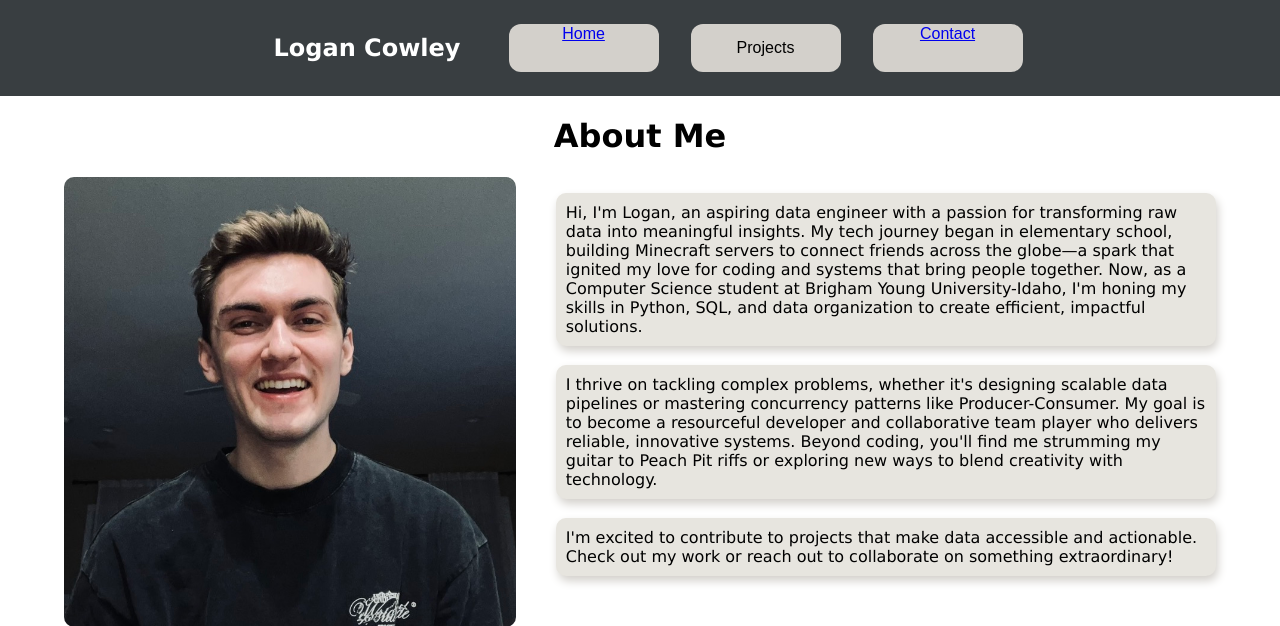
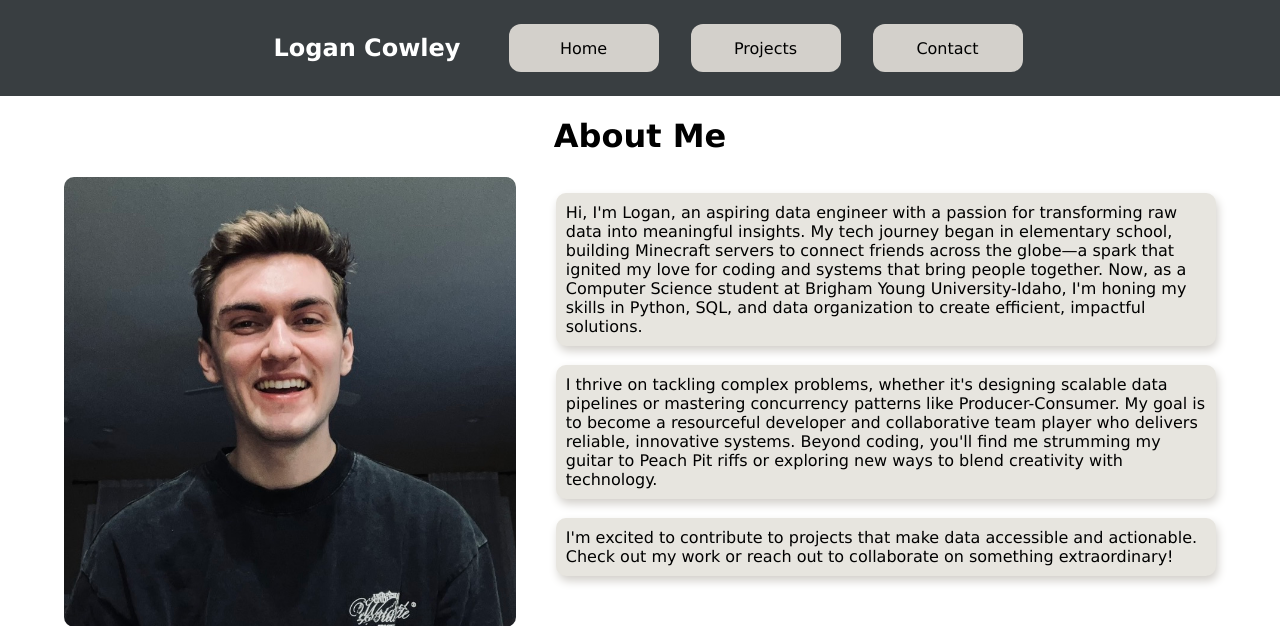
Before and after one commit to logcow123/portfollio_website, a Flask app: page / in a window 1280 px wide. Shown: the top 626 px of the page. Run offline with Flask 3, Linux system fonts and the light colour scheme.

Commit message:
centered words inside buttons

```diff
--- a/app/static/styles.css
+++ b/app/static/styles.css
@@ -36,22 +36,19 @@ header{
 
 .nav-but{
     background-color: var(--timberwold);
+    color: black;
     border: none;
     text-align: center;
-    align-items: center;
+    align-content: center;
     font-size: medium;
     height: 3rem;
     width: 150px;
     border-radius: 12px;
     margin-left: 1rem;
     margin-right: 1rem;
+    text-decoration: none;
 }
 
-.nav-but a{
-    display: block;
-    width: 100%;
-    height: 100%;
-}
 
 .nav-but:hover{
     background-color: var(--kepple);
--- a/app/templates/base.html
+++ b/app/templates/base.html
@@ -9,13 +9,9 @@
 <header>
     <div class="nav">
         <h2 class="nav-title">Logan Cowley</h2>
-        <button class="nav-but">
-            <a href="{{ url_for('index') }}">Home</a>
-        </button>
-        <button class="nav-but">Projects</button>
-        <button class="nav-but">
-            <a href="{{ url_for('contact') }}">Contact</a>
-        </button>
+        <a href="{{ url_for('index') }}" class="nav-but">Home</a>
+        <a href="{{ url_for('index') }}" class="nav-but">Projects</a>
+        <a href="{{ url_for('contact') }}" class="nav-but">Contact</a>
     </div>
 </header>
 <body>
```
